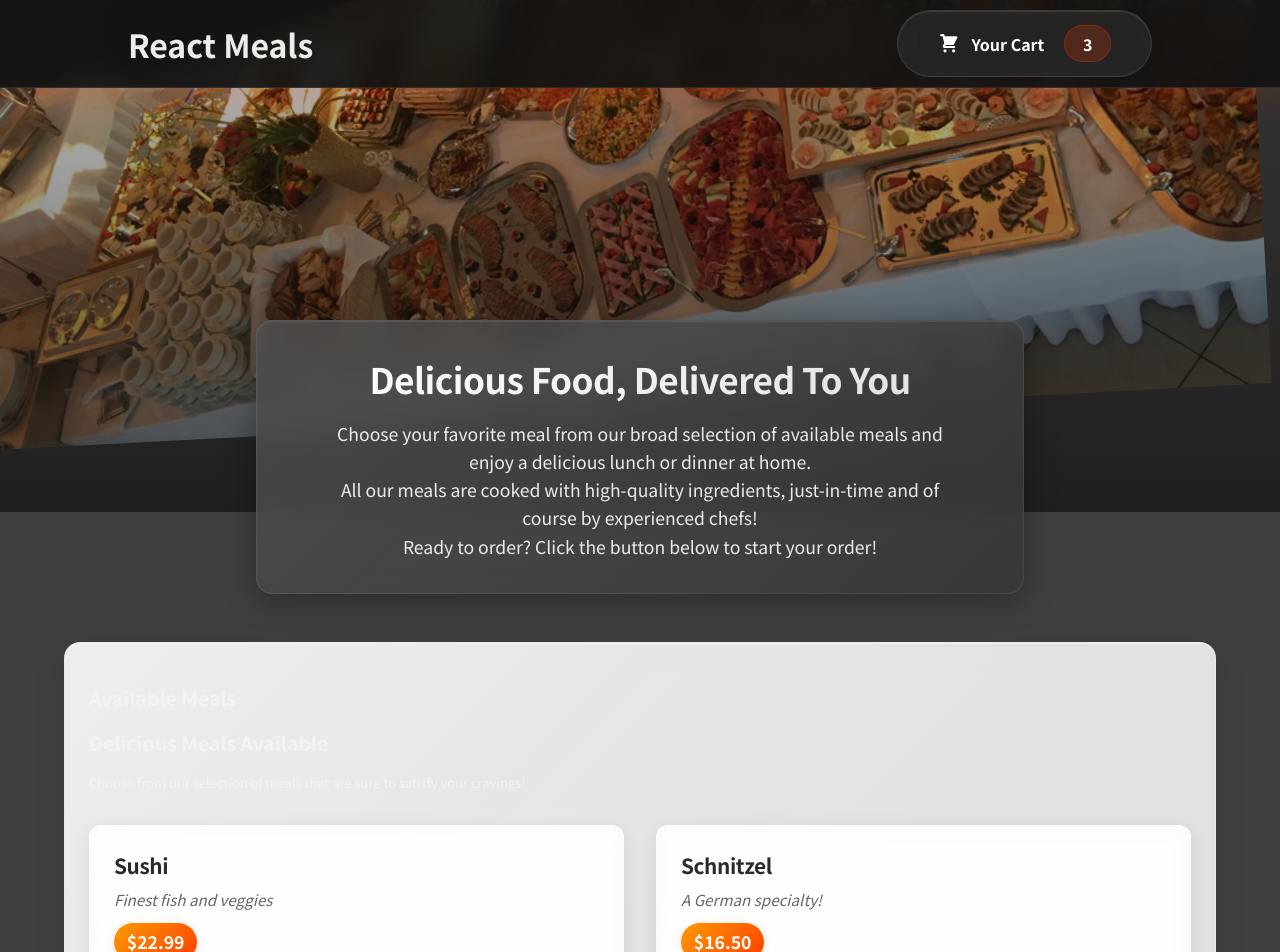
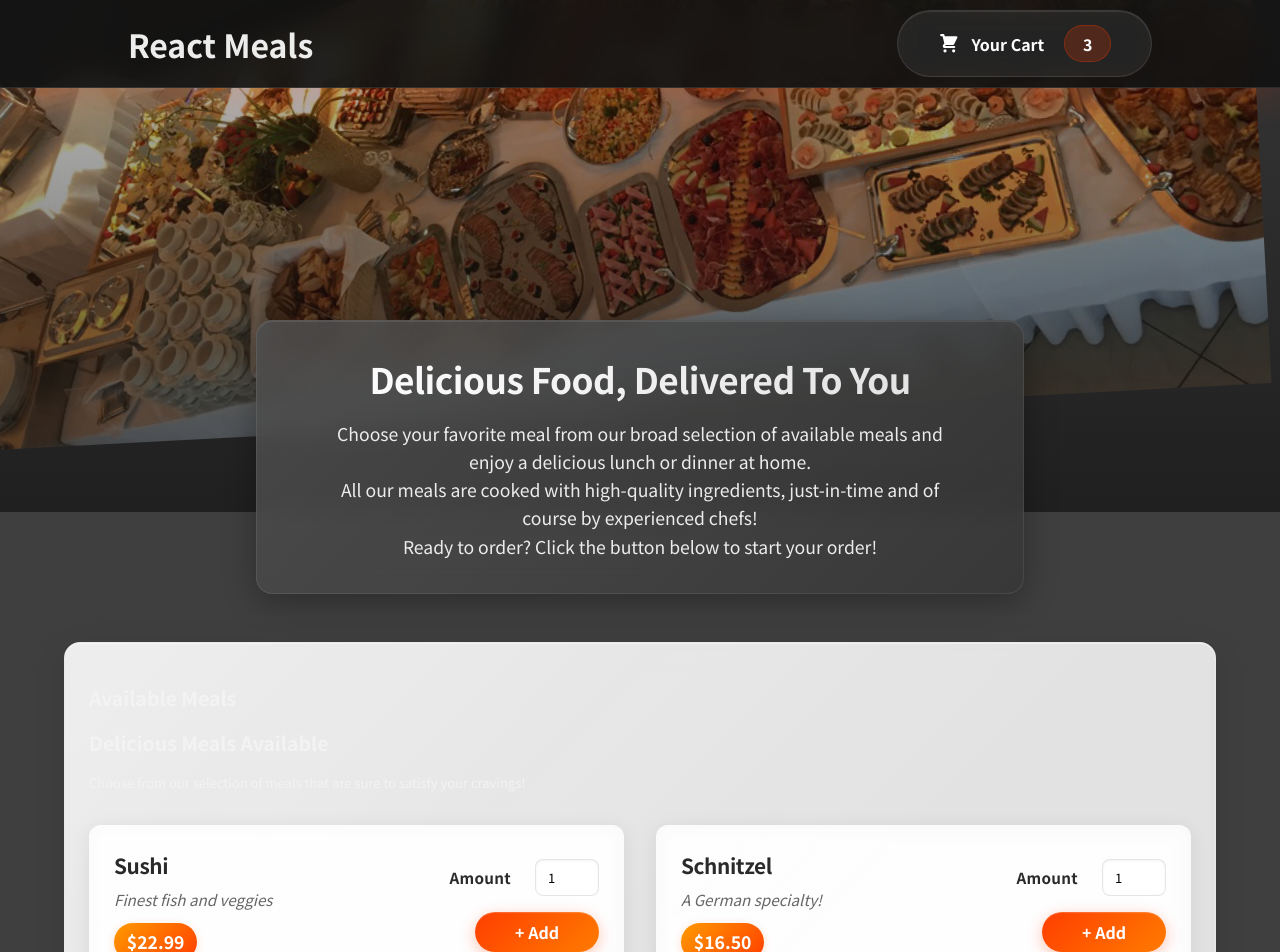
Before and after one commit to fira0l/Training_Repo, a React (Create React App) app: page / in a window 1280 px wide. Shown: the top 952 px of the page. Built offline with nearby package versions, Linux system fonts and the light colour scheme.

Commit message:
created an inout component which is reusable across component and refactored the mealitem form to use the input component

```diff
--- a/src/components/Meals/MealItem/MealItem.js
+++ b/src/components/Meals/MealItem/MealItem.js
@@ -1,4 +1,5 @@
 import classes from "./MealItem.module.css";
+import MealItemForm from "./MealItemForm";
 
 const MealItem = (props) => {
   const price = `$${props.price.toFixed(2)}`;
@@ -10,7 +11,9 @@ const MealItem = (props) => {
         <div className={classes.description}>{props.description}</div>
         <div className={classes.price}>{price}</div>
       </div>
-      <div></div>
+      <div>
+        <MealItemForm id={props.id} />
+      </div>
     </li>
   );
 };
--- a/src/components/Meals/MealItem/MealItemForm.js
+++ b/src/components/Meals/MealItem/MealItemForm.js
@@ -0,0 +1,25 @@
+
+import classes from './MealItemForm.module.css';
+import Input from '../../UI/Input';
+
+
+const MealItemForm = (props) => {
+  return (
+    <form className={classes.form}>
+      <Input
+        label="Amount"
+        input={{
+          id: 'amount_' + props.id,
+          type: 'number',
+          min: '1',
+          max: '5',
+          step: '1',
+          defaultValue: '1'
+        }}
+      />
+      <button type="submit">+ Add</button>
+    </form>
+  );
+}
+
+export default MealItemForm;
--- /dev/null
+++ b/src/components/Meals/MealItem/MealItemForm.module.css
@@ -0,0 +1,98 @@
+.form {
+  text-align: right;
+  position: relative;
+}
+
+.form button {
+  font: inherit;
+  cursor: pointer;
+  background: linear-gradient(135deg, #ff3e00, #ff7b00);
+  border: none;
+  color: white;
+  padding: 0.5rem 2.5rem;
+  border-radius: 50px;
+  font-weight: 600;
+  font-size: 1rem;
+  box-shadow:
+    0 4px 15px rgba(255, 62, 0, 0.3),
+    inset 0 1px 1px rgba(255, 255, 255, 0.2);
+  transition: all 0.3s cubic-bezier(0.34, 1.56, 0.64, 1);
+  position: relative;
+  overflow: hidden;
+  z-index: 1;
+}
+
+.form button::before {
+  content: '';
+  position: absolute;
+  top: 0;
+  left: 0;
+  width: 100%;
+  height: 100%;
+  background: linear-gradient(135deg, #ff521a, #ff9a00);
+  z-index: -1;
+  opacity: 0;
+  transition: opacity 0.3s ease;
+}
+
+.form button:hover {
+  transform: translateY(-2px);
+  box-shadow:
+    0 6px 20px rgba(255, 62, 0, 0.4),
+    inset 0 1px 1px rgba(255, 255, 255, 0.3);
+}
+
+.form button:hover::before {
+  opacity: 1;
+}
+
+.form button:active {
+  transform: translateY(0);
+  box-shadow:
+    0 3px 10px rgba(255, 62, 0, 0.3),
+    inset 0 1px 1px rgba(255, 255, 255, 0.2);
+}
+
+.form button:focus {
+  outline: none;
+  animation: pulse 1.5s infinite;
+}
+
+@keyframes pulse {
+  0% {
+    box-shadow: 0 0 0 0 rgba(255, 62, 0, 0.5);
+  }
+  70% {
+    box-shadow: 0 0 0 10px rgba(255, 62, 0, 0);
+  }
+  100% {
+    box-shadow: 0 0 0 0 rgba(255, 62, 0, 0);
+  }
+}
+
+/* Dark mode adaptation */
+@media (prefers-color-scheme: dark) {
+  .form button {
+    box-shadow:
+      0 4px 15px rgba(255, 62, 0, 0.4),
+      inset 0 1px 1px rgba(255, 255, 255, 0.1);
+  }
+
+  .form button:hover {
+    box-shadow:
+      0 6px 20px rgba(255, 62, 0, 0.5),
+      inset 0 1px 1px rgba(255, 255, 255, 0.2);
+  }
+}
+
+/* Mobile responsiveness */
+@media (max-width: 768px) {
+  .form {
+    text-align: center;
+  }
+
+  .form button {
+    width: 100%;
+    padding: 0.75rem;
+  }
+}
--- /dev/null
+++ b/src/components/UI/Input.js
@@ -0,0 +1,13 @@
+import classes from './Input.module.css';
+
+
+const Input = (props) => {
+  return (
+    <div className={classes.input}>
+      <label htmlFor={props.input.id}>{props.label}</label>
+      <input id={props.input.id} {...props.input} />
+    </div>
+  );
+}
+
+export default Input;
--- /dev/null
+++ b/src/components/UI/Input.module.css
@@ -0,0 +1,104 @@
+.input {
+  display: flex;
+  align-items: center;
+  margin-bottom: 1rem;
+  position: relative;
+}
+
+.input label {
+  font-weight: 600;
+  margin-right: 1.5rem;
+  color: #2a2a2a;
+  font-size: 0.95rem;
+  letter-spacing: 0.02em;
+}
+
+.input input {
+  width: 4rem;
+  border-radius: 8px;
+  border: 1px solid rgba(0, 0, 0, 0.1);
+  font: inherit;
+  padding: 0.5rem 0.75rem;
+  background: rgba(255, 255, 255, 0.8);
+  box-shadow:
+    inset 0 1px 3px rgba(0, 0, 0, 0.05),
+    0 1px 0 rgba(255, 255, 255, 0.8);
+  transition: all 0.3s cubic-bezier(0.25, 0.8, 0.25, 1);
+}
+
+.input input:focus {
+  outline: none;
+  border-color: #ff3e00;
+  box-shadow:
+    0 0 0 2px rgba(255, 62, 0, 0.2),
+    inset 0 1px 3px rgba(0, 0, 0, 0.05);
+  background: white;
+}
+
+/* Modern number input controls */
+.input input[type="number"]::-webkit-inner-spin-button,
+.input input[type="number"]::-webkit-outer-spin-button {
+  -webkit-appearance: none;
+  margin: 0;
+}
+
+.input input[type="number"] {
+  -moz-appearance: textfield;
+  appearance: textfield;
+}
+
+/* Optional floating label variant */
+.input.floating-label {
+  flex-direction: column;
+  align-items: flex-start;
+}
+
+.input.floating-label label {
+  margin-right: 0;
+  margin-bottom: 0.5rem;
+  font-size: 0.85rem;
+  color: #666;
+  transform-origin: left center;
+  transition: all 0.3s ease;
+}
+
+.input.floating-label input:focus + label {
+  color: #ff3e00;
+  transform: translateY(-2px) scale(0.95);
+}
+
+/* Dark mode support */
+@media (prefers-color-scheme: dark) {
+  .input label {
+    color: #f5f5f5;
+  }
+
+  .input input {
+    background: rgba(60, 60, 60, 0.8);
+    border-color: rgba(255, 255, 255, 0.1);
+    color: white;
+    box-shadow:
+      inset 0 1px 3px rgba(0, 0, 0, 0.3),
+      0 1px 0 rgba(255, 255, 255, 0.05);
+  }
+
+  .input input:focus {
+    border-color: #ff7b00;
+    box-shadow:
+      0 0 0 2px rgba(255, 123, 0, 0.3),
+      inset 0 1px 3px rgba(0, 0, 0, 0.3);
+    background: rgba(80, 80, 80, 0.8);
+  }
+}
+
+/* Responsive adjustments */
+@media (max-width: 768px) {
+  .input {
+    margin-bottom: 1.25rem;
+  }
+
+  .input input {
+    width: 3.5rem;
+    padding: 0.5rem;
+  }
+}
```
